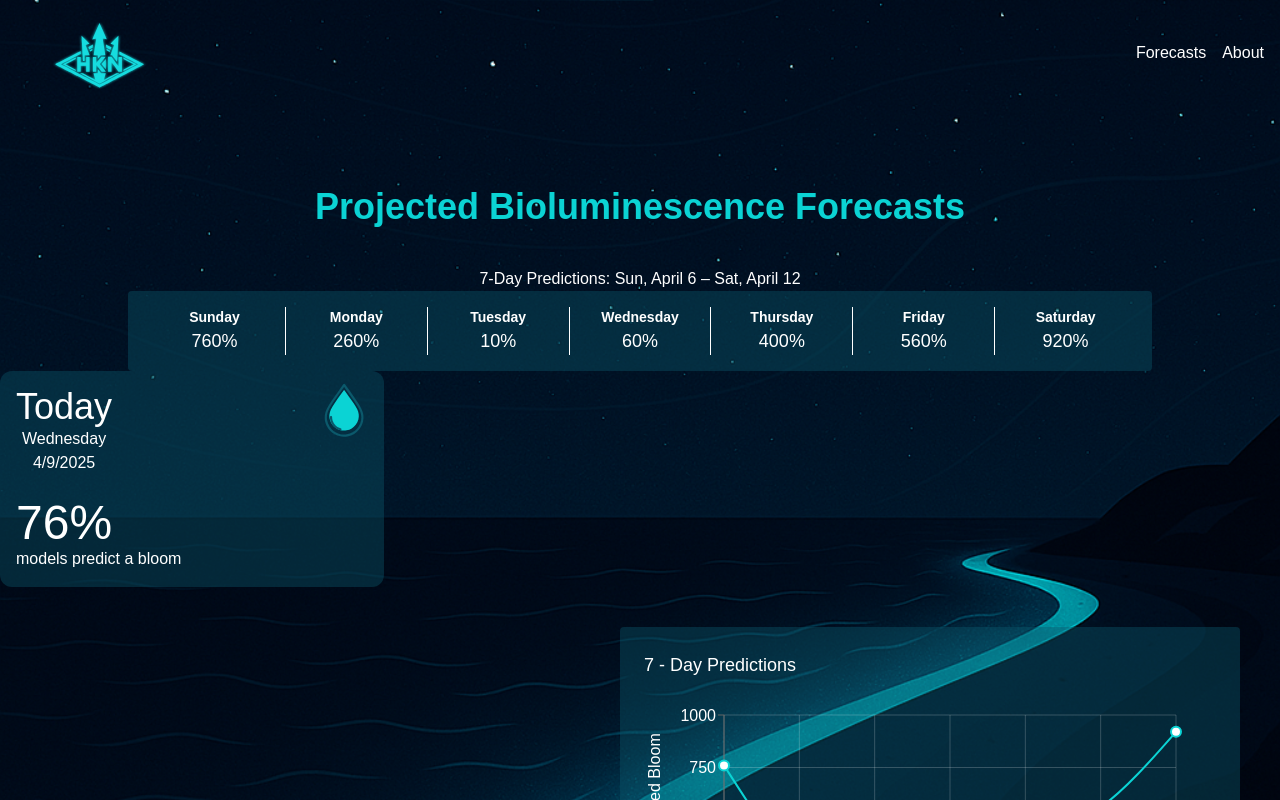
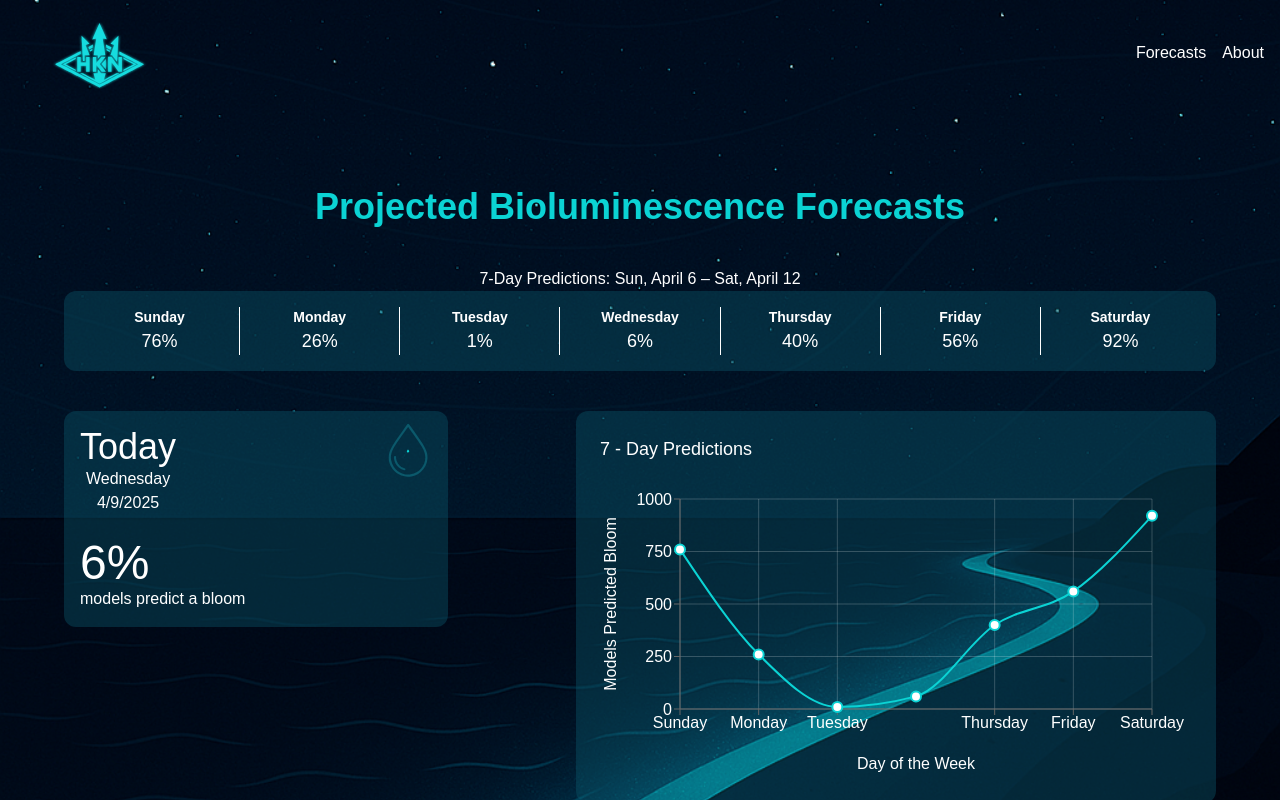
Before and after one commit to nathanieleh/HAB-Project-Website, a Next.js app in the folder frontend/: page / in a window 1280 px wide. Shown: the top 800 px of the page. Built offline with nearby package versions, Linux system fonts and the light colour scheme.

Commit message:
Format page

```diff
--- a/frontend/src/app/page.js
+++ b/frontend/src/app/page.js
@@ -45,11 +45,13 @@ export default async function Home() {
           })()
         }
       </h2>
-      <div className="flex items-center justify-center ">
-        <TopBar forecasts={forecasts} />
+      <div className="flex items-center justify-center mb-[5vh]">
+        <TopBar forecasts={forecasts} className=""/>
       </div>
-      <Today forecasts={forecasts}/>
-      <Graph forecasts={forecasts}/>
+      <div className="flex flex-col md:flex-row justify-center items-center gap-x-[10vw] gap-y-[4vh] md:gap-y-0">
+        <Today forecasts={forecasts} className="md:self-start"/>
+        <Graph forecasts={forecasts} className=""/>
+      </div>
     </main>
   );
 }
--- a/frontend/src/components/Graph.js
+++ b/frontend/src/components/Graph.js
@@ -9,11 +9,10 @@ import {
   YAxis,
   Tooltip,
   ResponsiveContainer,
-  Legend,
   Label,
 } from "recharts";
 
-export default function Graph() {
+export default function Graph({ forecasts, className }) {
   const [data, setData] = useState([]);
 
   useEffect(() => {
@@ -23,13 +22,13 @@ export default function Graph() {
   }, []);
 
   return (
-    <div className="flex justify-end w-full mt-10 pr-10">
+    <div className={className}>
       <div
-        className="w-[50%] p-6 rounded divid-x bg-primary/40"
+        className="w-[80vw] md:w-[50vw] p-6 rounded-xl bg-primary/40"
       >
         <h3 className="text-white text-lg mb-4">7 - Day Predictions</h3>
         <ResponsiveContainer width="100%" height={300}>
-          <LineChart data={data} margin={{ top: 20, right: 40, bottom: 40, left: 20 }}>
+          <LineChart data={forecasts} margin={{ top: 20, right: 40, bottom: 40, left: 20 }}>
             <CartesianGrid stroke="rgba(255,255,255,0.2)" />
             <XAxis dataKey="day" tick={{ fill: "white" }}>
               <Label
--- a/frontend/src/components/Today.js
+++ b/frontend/src/components/Today.js
@@ -116,13 +116,13 @@ function Droplet({ predValue, className }) {
  * @param {JSON} forecasts - List of JSON object of forecasts ex:[{"day": "Sunday", "value": 760}]
  * @returns Component displaying today's forecast
  */
-export default function Today({forecasts}) {
-    let forecast = forecasts[0];
-    let day = forecast["day"];
+export default function Today({forecasts, className}) {
     let date = new Date();
+    let forecast = forecasts[date.getDay()];
     let dayOptions = { weekday: 'long' };
     return (
-        <div className="relative flex flex-col w-[30vw] items-center bg-primary/40 text-white rounded-xl">
+        <div className={className}>
+            <div className="relative flex flex-col w-[80vw] md:w-[30vw] items-center bg-primary/40 text-white rounded-xl">
                 <div className="flex flex-col w-full p-4">
                     <div className="flex flex-col items-center self-start mb-6">
                         <h1 className="text-4xl self-start">Today</h1>
@@ -136,5 +136,6 @@ export default function Today({forecasts}) {
                 </div>
                 <Droplet predValue={forecast["value"]} className="w-[80px] h-[80px] absolute top-0 right-0"/>
             </div>
+        </div>
     );
 }
--- a/frontend/src/components/TopBar.js
+++ b/frontend/src/components/TopBar.js
@@ -8,15 +8,17 @@
 //     { day: 'Sat', value: 90 },
 //     { day: 'Sun', value: 85 }
 // ]
-export default function TopBar({ forecasts }) {
+export default function TopBar({ forecasts, className }) {
     return (
-        <div className="flex items-center justify-between w-5xl p-4 bg-primary/40 text-white rounded divide-x">
-            {forecasts.map((item, index) => (
-                <div key={index} className="flex-1 px-4 text-center">
-                    <div className="text-sm font-bold">{item.day}</div>
-                    <div className="text-lg">{item.value}%</div>
-                </div>
-            ))}
+        <div className={className}>
+            <div className="flex items-center justify-between w-[80vw] md:w-[90vw] p-4 bg-primary/40 text-white rounded-xl divide-x">
+                {forecasts.map((item, index) => (
+                    <div key={index} className="flex-1 px-4 text-center">
+                        <div className="text-sm font-bold">{item.day}</div>
+                        <div className="text-lg">{item.value / 10}%</div>
+                    </div>
+                ))}
+            </div>
         </div>
     );
 }
```
Also changed, not shown: frontend/public/location.svg (added). Lines whose indentation alone changed are shown as unchanged.
